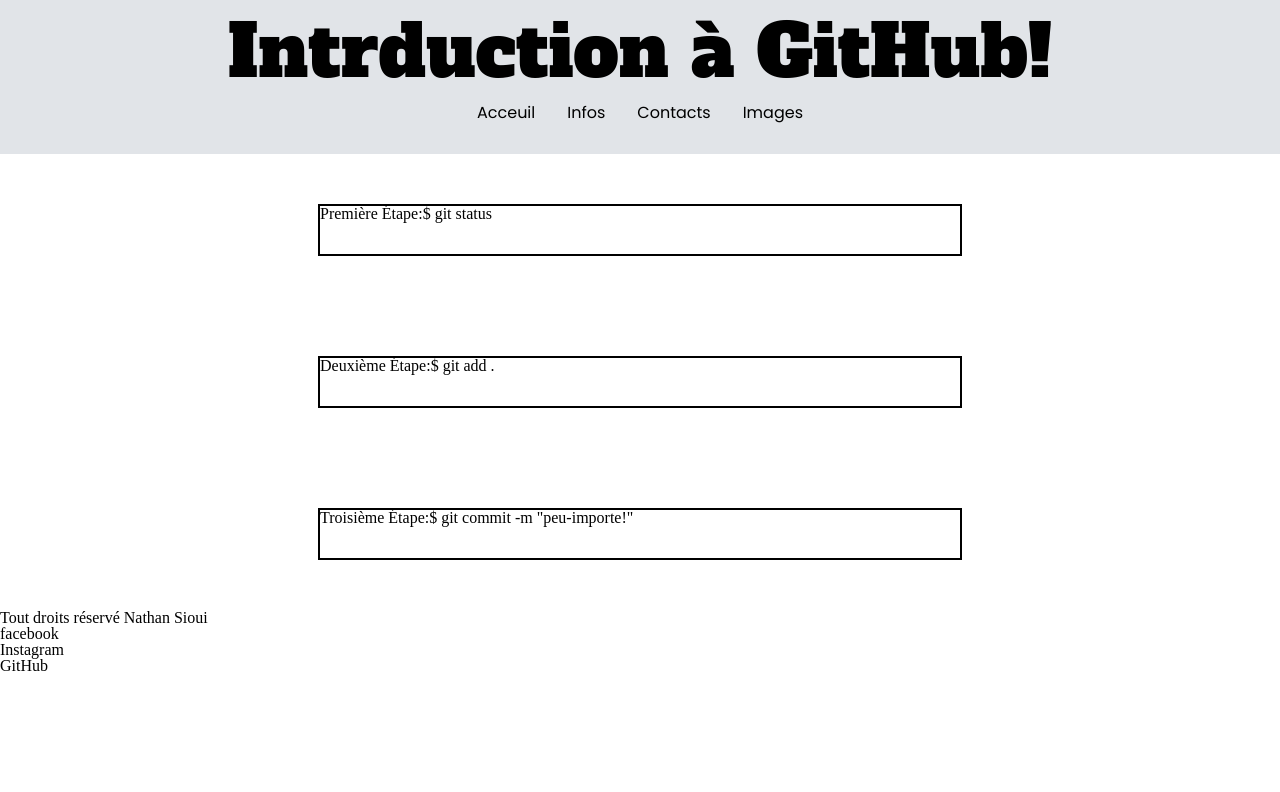
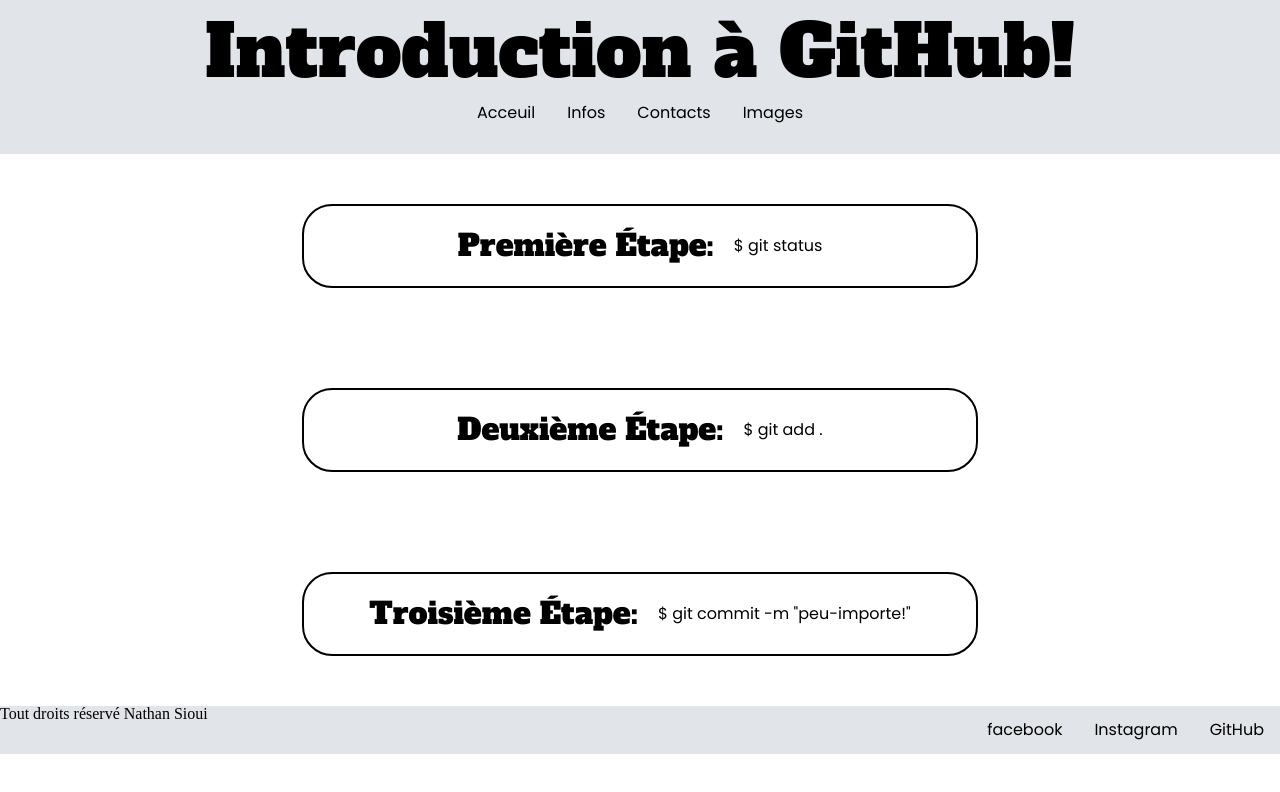
Before and after one commit to NathanSioui/veille-node, a plain HTML site: page index.html in a window 1280 px wide. Drawn offline with Linux system fonts and the light colour scheme.

Commit message:
css footer

```diff
--- a/index.html
+++ b/index.html
@@ -12,7 +12,7 @@
 </head>
 	<body>
 		<header>
-			<h1>Intrduction à GitHub!</h1>
+			<h1>Introduction à GitHub!</h1>
 			<nav id='navPrincipal'>
 				<ul>
 					<li><a>Acceuil</a></li>
--- a/less/less.less
+++ b/less/less.less
@@ -65,8 +65,55 @@
 		border:2px solid black;
 		height:3em;
 		display:flex;
+		justify-content:center;
+		align-items:center;
 		width:50%;
 		margin:50px;
+		padding:1em;
+		border-radius:30px;;
+
+		h2{
+			font-family:'Alfa Slab One';
+			font-size:30px;
+			margin-right:20px;
+		}
+
+		p{
+			font-family:Poppins;
+		}
 
 	}
 }
+
+/*----------------------------------footer--------------------------------*/
+
+footer{
+	background-color:#e1e4e8;
+	display:flex;
+	justify-content:space-between;
+
+	nav{
+		display:flex;
+
+		ul{
+			display:flex;
+
+			li{
+				display:flex;
+				padding:1em;
+
+				a{
+					display:flex;
+					justify-content:center;
+					align-items:center;
+					font-family:Poppins;
+				}
+			}
+
+			li:hover{
+				cursor:pointer;
+				background-color:#ccc;
+			}
+		}
+	}
+}
```
Also changed, not shown: css/less.css.
